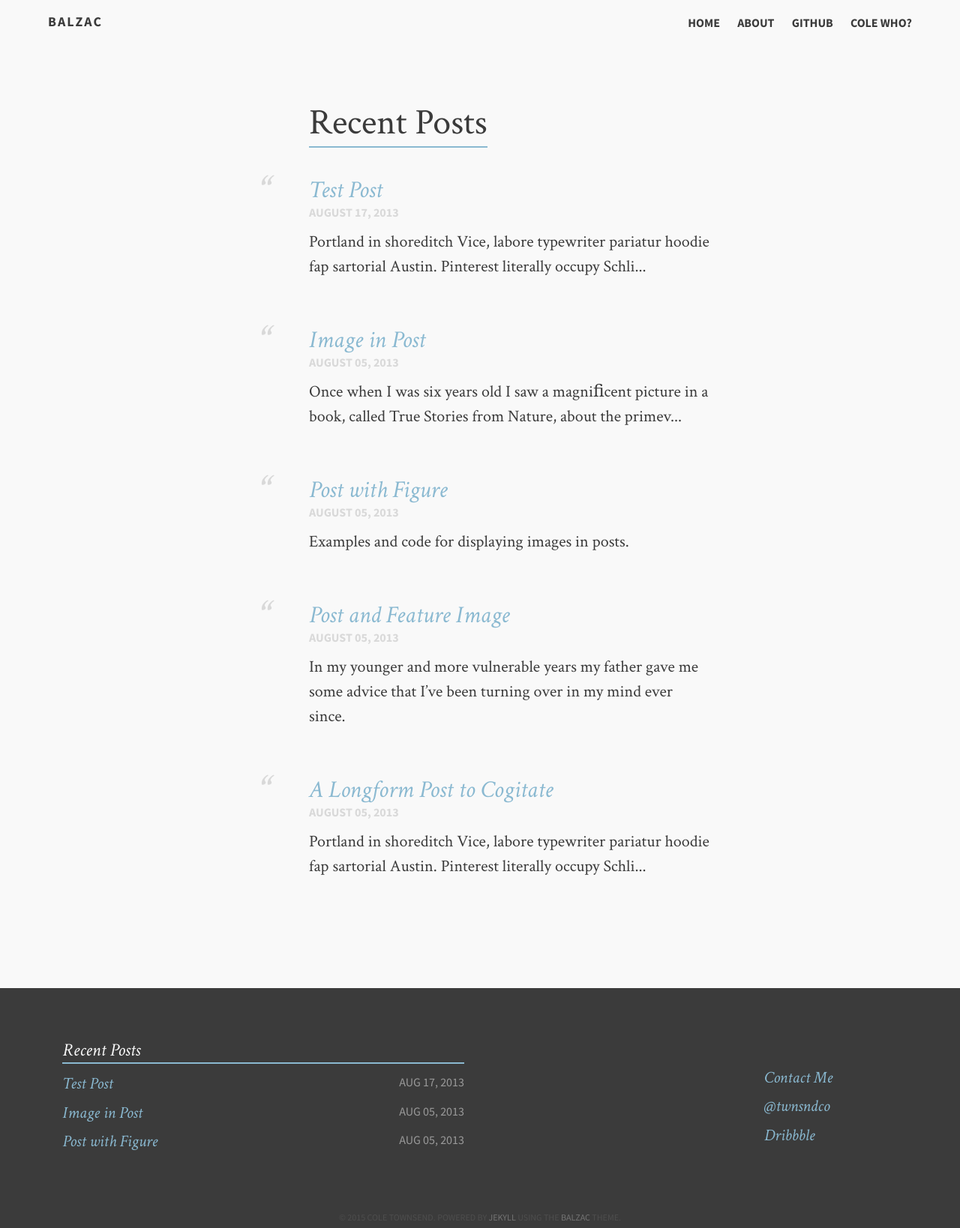
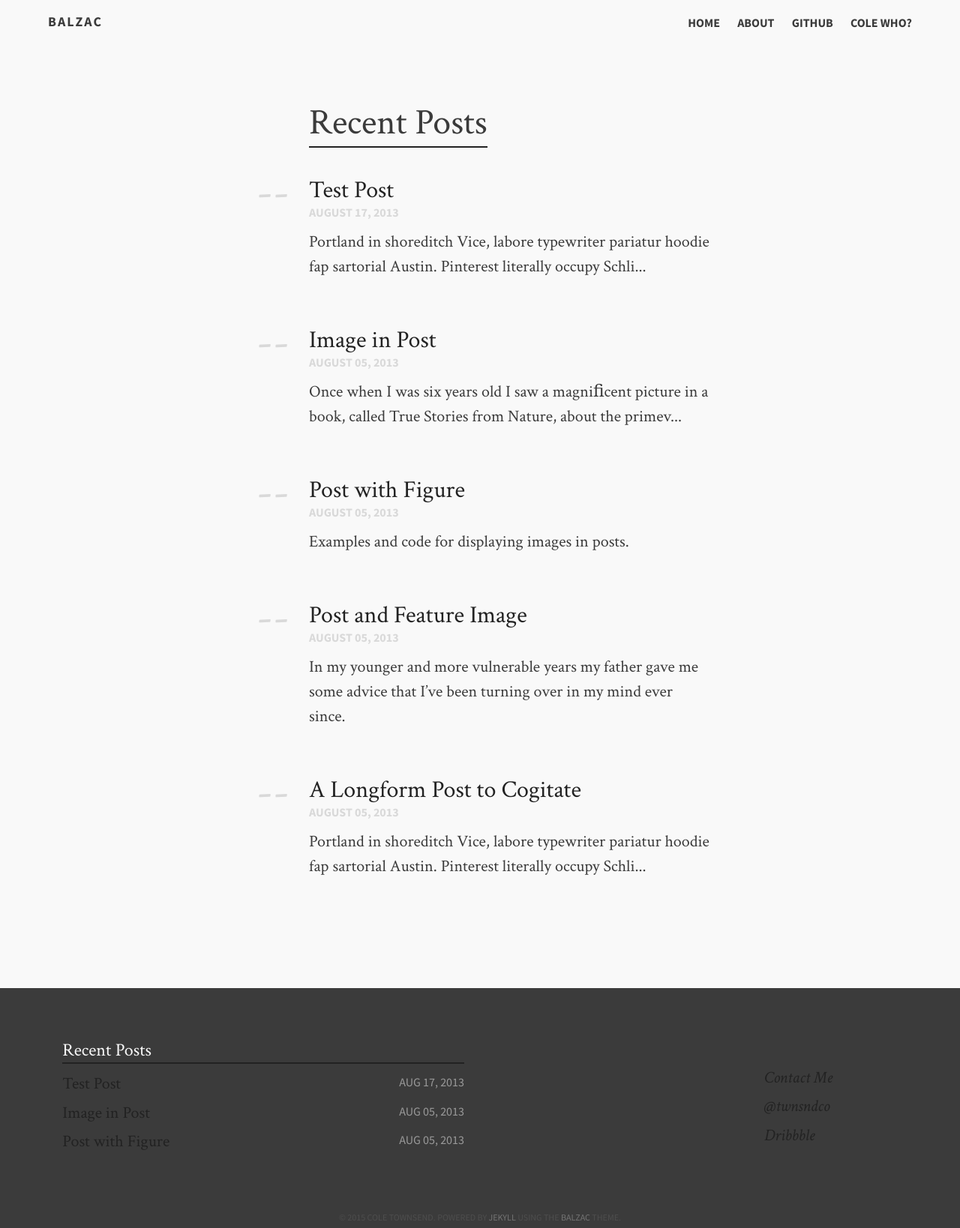
Before and after one commit to ColeTownsend/Balzac-for-Jekyll, a Jekyll site: the page built from index.md, in a window 1280 px wide. Shown: the whole page at 75% size. Built offline with Jekyll 4.4.1, drawn with Linux system fonts in a browser that asks for light colours.

Commit message:
simplifying layout

```diff
--- a/_sass/_styles.scss
+++ b/_sass/_styles.scss
@@ -22,12 +22,10 @@ p {
 
 a, a:visited, a:active {
     color: $link;
-    @include transit(all,0.25s,ease-in-out);
 }
 
 a:hover {
     color: $accent;
-    @include transit(all,.25s, ease-in-out)
 }
 
 em {
@@ -187,11 +185,9 @@ header.site-header {
 
       a {
       color: $black;
-      @include transit(all, .2s, ease-in-out);
 
       &:hover {
         color: $link;
-        @include transit(all, .2s, ease-in-out);
         }
       }
 
@@ -233,11 +229,9 @@ header.site-header hgroup {
   }
   a {
       color: #fff;
-      @include transit(all, .2s, ease);
 
       &:hover {
         @include tshd(0, 0, 3px, rgba(255,255,255,.6));
-        @include transit(all, .2s, ease);
       }
   }
 }
@@ -258,10 +252,8 @@ header.site-header nav {
     margin-left: 20px;
     a {
         color: white;
-        @include transit(all, .2s, ease);
         &:hover {
             @include tshd(0, 0, 3px, rgba(255,255,255,.6));
-            @include transit(all, .2s, ease);
         }
     }
   }
@@ -374,26 +366,10 @@ header.site-header nav {
 
             a {
                 position: relative;
-                &:hover {
-                    @include transit;
-                }
-            }
-
-            a:hover:before {
-                content:'...';
-                color: $grey-light;
-                font-family: $sans;
-                position: absolute;
-                margin-left: -70px;
-                font-size: 40px;
-                left: 0;
-                top: -20px;
-                text-align: center;
-                @include transit;
             }
 
             a:before {
-                content:'\201c';
+                content:'--';
                 color: $grey-light;
                 position: absolute;
                 margin-left: -70px;
@@ -402,13 +378,11 @@ header.site-header nav {
                 top: -6px;
                 left: 0;
                 text-align: center;
-                @include transit;
 
             }
 
             h1 {
                 font-size: $fs3;
-                font-style: italic;
             }
         }
 
@@ -453,10 +427,6 @@ header.site-header nav {
             color: $grey-medium;
             margin-bottom: $lh/2;
         }
-    }
-
-    h1 {
-        font-style: italic;
     }
 
     h1, h2, h3, h4, h5 {
@@ -545,7 +515,6 @@ header.site-header nav {
         &:hover {
             color: $link;
             border-color: transparentize($link,.3);
-            @include transit(all,.2s,ease)
         }
     }
 }
@@ -589,7 +558,6 @@ footer {
     .list-title {
         margin-bottom: $lh/2;
         border-bottom: 2px solid $link;
-        font-style: italic;
         font-size: $fs4;
     }
     .prev-posts {
@@ -605,7 +573,6 @@ footer {
             margin-top: $lh/2;
             .recent-title {
                 @include column(8,12);
-                font-style: italic;
                 a {
                     &:hover {
                         color: $white;
--- a/_sass/_variables.scss
+++ b/_sass/_variables.scss
@@ -20,7 +20,7 @@ $grey-light:  #d9d9d9;
 $hilite: #fffbd7;
 
 /* Accent Colors */
-$link: #8AB9D1;
+$link: #222;
 $accent: #24536B;
 
 
```
